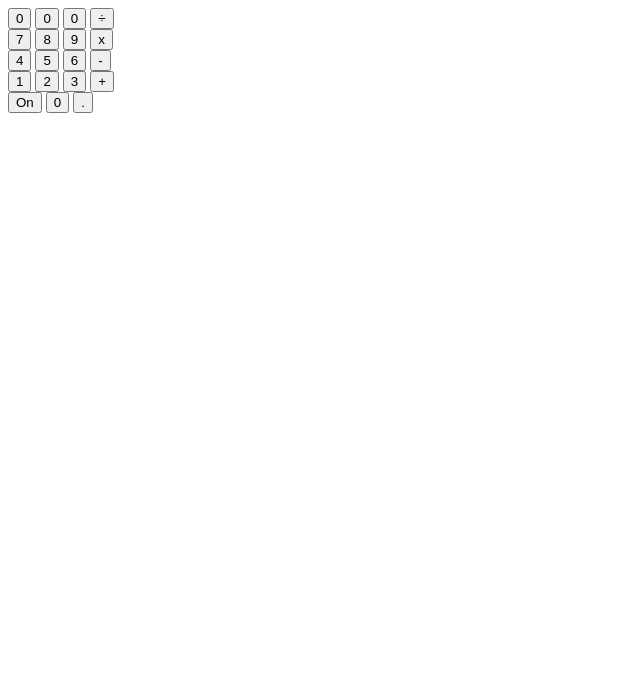
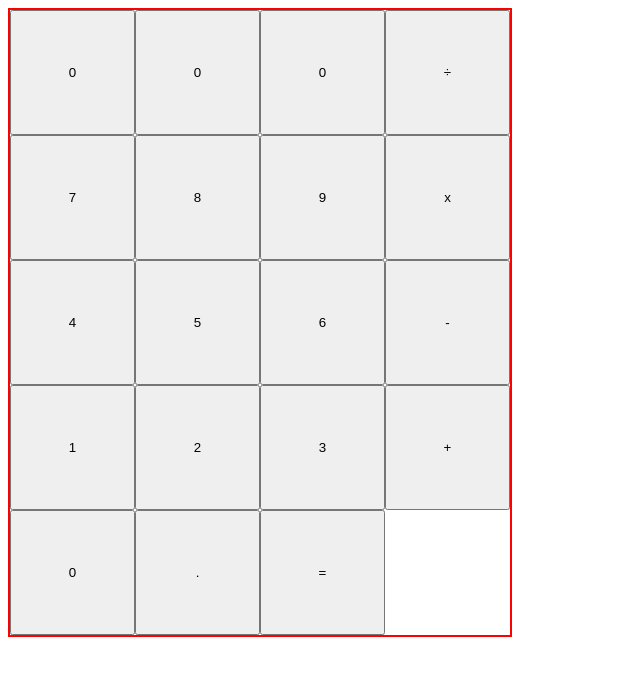
Before and after one commit to bathan1/calculator-website, a plain HTML site: page index.html in a window 1280 px wide. Shown: the whole page, without its empty margins (0-640 px from the left). Drawn offline with Linux system fonts and the light colour scheme.

Commit message:
Implement css to fit all the buttons into a grid

```diff
--- a/index.html
+++ b/index.html
@@ -4,34 +4,30 @@
     <meta charset="UTF-8">
     <meta name="viewport" content="width=device-width, initial-scale=1.0">
     <title>Document</title>
-    <link type="stylesheet" href="./styles.css">
+    <link rel="stylesheet" href="./styles.css">
 </head>
 <body>
-    <div id = "calculatorFrame">
-        <div id = "calculatorButtons">
+    <div id = "outerFrame">
+        <div id = "innerFrame">
             <button type="button">0</button>
             <button type="button">0</button>
             <button type="button">0</button>
-            <button class = "operator" type="button">÷</button>
-            <br>
+            <button class = "operator" type="button" id="division">÷</button>
             <button type="button">7</button>
             <button type="button">8</button>
             <button type="button">9</button>
-            <button class = "operator" type="button">x</button>
-            <br>
+            <button class = "operator" type="button" id="multiplication">x</button>
             <button type="button">4</button>
             <button type="button">5</button>
             <button type="button">6</button>
-            <button class = "operator" type="button">-</button>
-            <br>
+            <button class = "operator" type="button" id="subtraction">-</button>
             <button type="button">1</button>
             <button type="button">2</button>
             <button type="button">3</button>
-            <button class = "operator" type="button">+</button>
-            <br>
-            <button type="button">On</button>
+            <button class = "operator" type="button" id="addition">+</button>
             <button type="button">0</button>
             <button type="button">.</button>
+            <button type="button">=</button>
         </div>
     </div>
     <script src = "./javascript.js"></script>
--- a/styles.css
+++ b/styles.css
@@ -0,0 +1,14 @@
+#innerFrame {
+    border: 2px solid red;
+    width:500px;
+    height: 625px;
+    display:flex;
+    align-content:space-between;
+    flex-wrap:wrap;
+}
+
+button {
+    box-sizing: border-box;
+    width: 125px;
+    height: 125px;
+}
```
